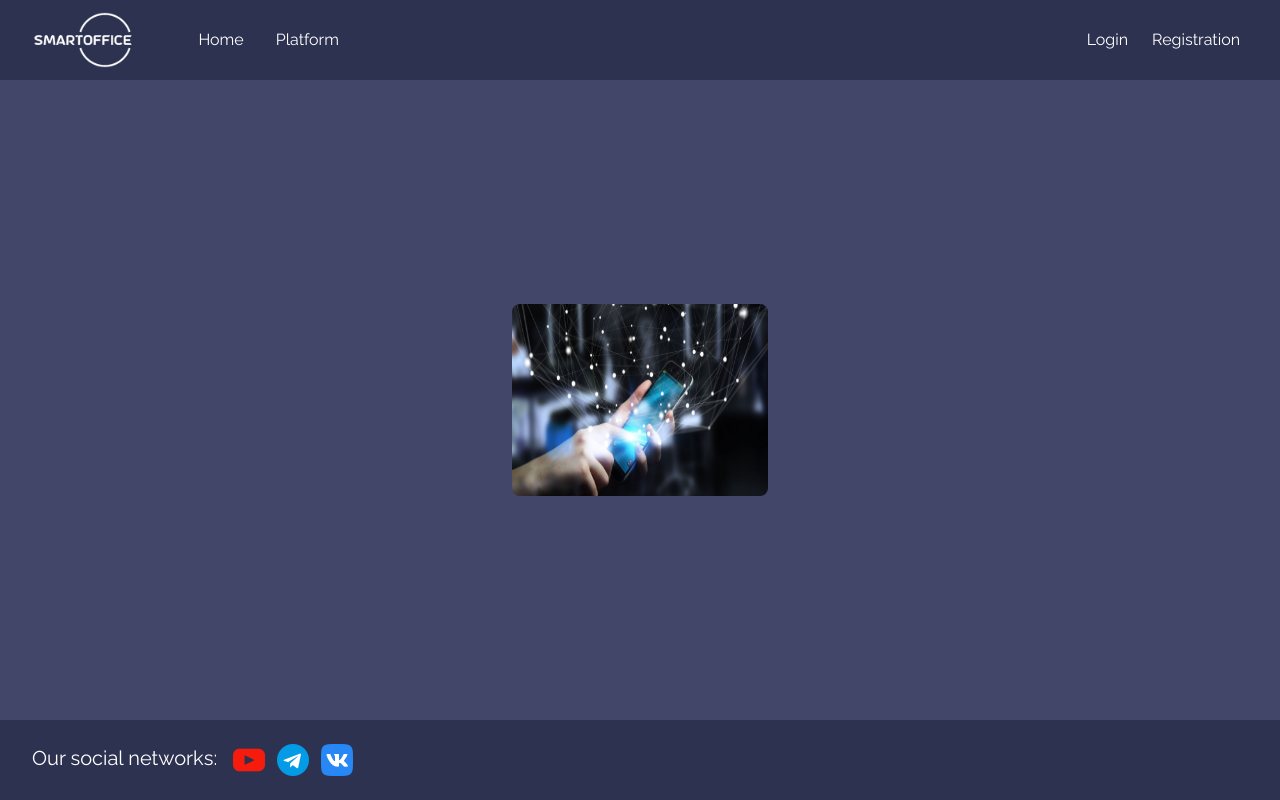
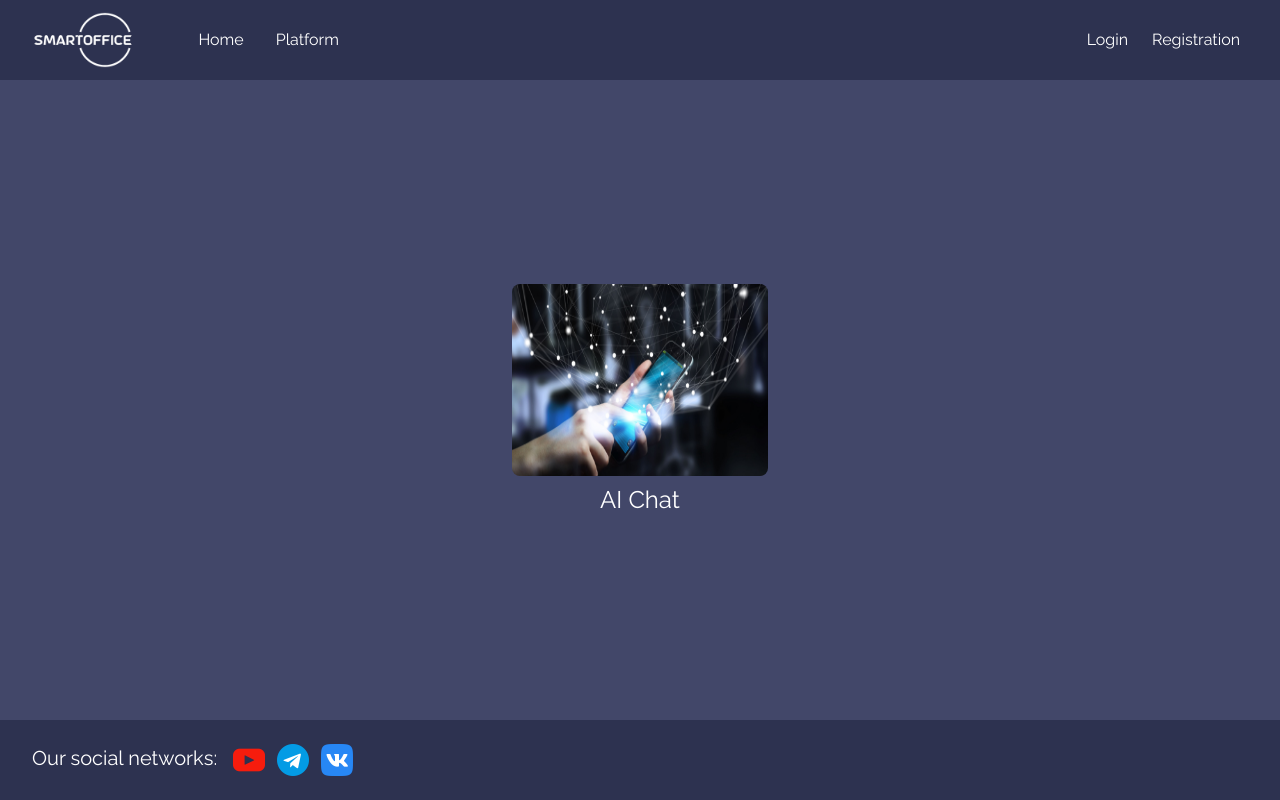
Before and after one commit to Michael2464/SmartOffice, a Vue app: page /services in a window 1280 px wide. Built offline with nearby package versions, Linux system fonts and the light colour scheme.

Commit message:
Some fixes

```diff
--- a/src/views/Services.vue
+++ b/src/views/Services.vue
@@ -1,10 +1,8 @@
 <template>
 	<div class="w-full h-[calc(100vh-160px)] flex flex-col items-center justify-center bg-baseColor text-baseWhite">
-		<Option
-			title = "AI Chat"
-			image = "/images/localServices.png"
-			link = "/AiChat"
-		/>
+		<Option image = "/images/localServices.png" link = "/AiChat">
+			<p class="text-center mt-2 text-md sm:text-xl md:text-2xl max-w-xl">AI Chat</p>
+		</Option>
 	</div>
 </template>
 
```
